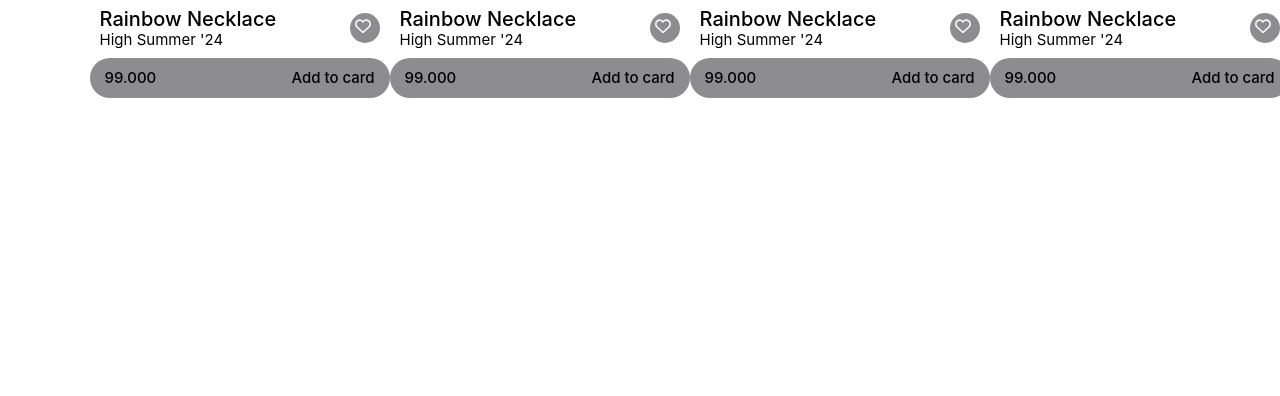
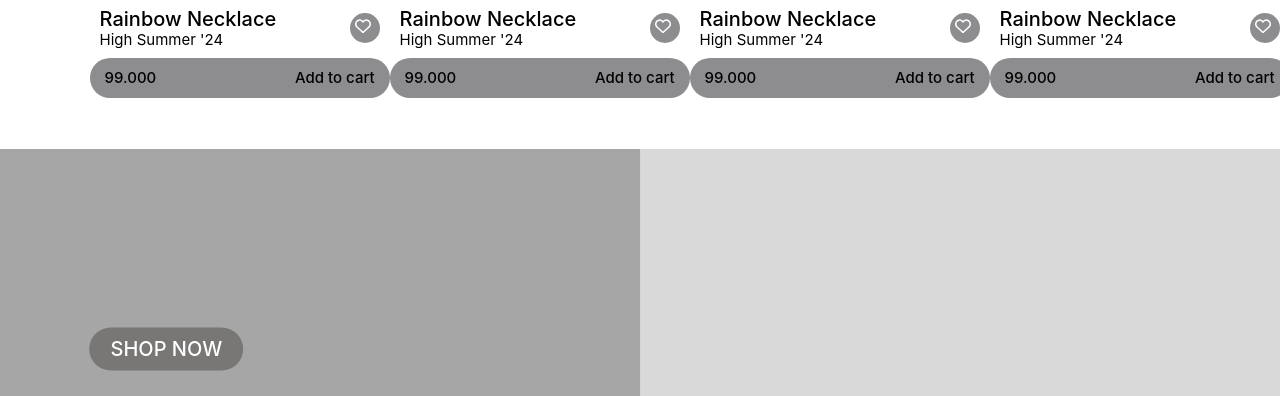
Before and after one commit to thy-nguyen10/website, a React (Create React App) app: page / in a window 1280 px wide. Shown: the part 1704-2100 px from the top of the page. Before the commit the page ends 1802 px from the top, so only its background shows below. Built offline with nearby package versions, Linux system fonts and the light colour scheme.

Commit message:
create component banner

```diff
--- a/src/App.js
+++ b/src/App.js
@@ -1,4 +1,5 @@
 import './App.css';
+import Banner from './Components/Banner/Banner';
 import Header from './Components/Header/Header'
 import NewArrivalandGiftNecklaces from './Components/NewArrivalandGiftNecklaces/NewArrivalandGiftNecklaces';
 import Slider from './Components/Slider/Slider';
@@ -10,6 +11,7 @@ function App() {
       <Header/>
       <Slider/>
       <NewArrivalandGiftNecklaces/>
+      <Banner/>
       </div>
     </div>
   );
--- /dev/null
+++ b/src/Components/Banner/Banner.css
@@ -0,0 +1,26 @@
+.main_banner {
+    position: relative;
+    margin-top: 4%;
+}
+
+.btn_shop img {
+    width: 100%;
+    height: 250px;
+}
+
+.btn_shop button {
+    position: absolute;
+    top: 80%;
+    left: 13%;
+    transform: translate(-50%, -50%);
+    padding: 10px 20px;
+    background-color: #797776;
+    color: white;
+    border: none;
+    border-radius: 50px;
+    cursor: pointer;
+    text-transform: uppercase;
+    font-weight: 500;
+    font-size: 20px;
+    width: 12%;
+}
--- /dev/null
+++ b/src/Components/Banner/Banner.jsx
@@ -0,0 +1,16 @@
+import React from 'react'
+import './Banner.css'
+import slider_1 from '../../Accsets/slider_1.png'
+
+const Banner = () => {
+  return (
+    <div className="main_banner">
+      <div className="btn_shop">
+        <img src={slider_1} alt="" />
+        <button>shop now</button>
+      </div>
+    </div>
+  )
+}
+
+export default Banner
--- a/src/Components/NewArrival/NewArrial.css
+++ b/src/Components/NewArrival/NewArrial.css
@@ -47,7 +47,7 @@
     border: none;
 }
 
-.price_addtocard {
+.price_addtocart {
     display: flex;
     justify-content: space-between;
     background-color: rgb(141, 141, 144);
@@ -58,6 +58,6 @@
     font-weight: 500;
 }
 
-.price_addtocard p {
+.price_addtocart p {
     margin: 11px 15px;
 }
--- a/src/Components/NewArrival/NewArrial.jsx
+++ b/src/Components/NewArrival/NewArrial.jsx
@@ -22,9 +22,9 @@ const NewArrial = () => {
           <FontAwesomeIcon icon={faHeartRegular} size="1x" className="icon_heart"/>
           </div>
         </div>
-        <div className="price_addtocard">
+        <div className="price_addtocart">
           <p>99.000</p>
-          <p>Add to card</p>
+          <p>Add to cart</p>
         </div>
       </div>
 
@@ -41,9 +41,9 @@ const NewArrial = () => {
           <FontAwesomeIcon icon={faHeartRegular} size="1x" className="icon_heart"/>
           </div>
         </div>
-        <div className="price_addtocard">
+        <div className="price_addtocart">
           <p>99.000</p>
-          <p>Add to card</p>
+          <p>Add to cart</p>
         </div>
       </div>
 
@@ -60,9 +60,9 @@ const NewArrial = () => {
           <FontAwesomeIcon icon={faHeartRegular} size="1x" className="icon_heart"/>
           </div>
         </div>
-        <div className="price_addtocard">
+        <div className="price_addtocart">
           <p>99.000</p>
-          <p>Add to card</p>
+          <p>Add to cart</p>
         </div>
       </div>
 
@@ -79,9 +79,9 @@ const NewArrial = () => {
           <FontAwesomeIcon icon={faHeartRegular} size="1x" className="icon_heart"/>
           </div>
         </div>
-        <div className="price_addtocard">
+        <div className="price_addtocart">
           <p>99.000</p>
-          <p>Add to card</p>
+          <p>Add to cart</p>
         </div>
       </div>
       </div>
```
